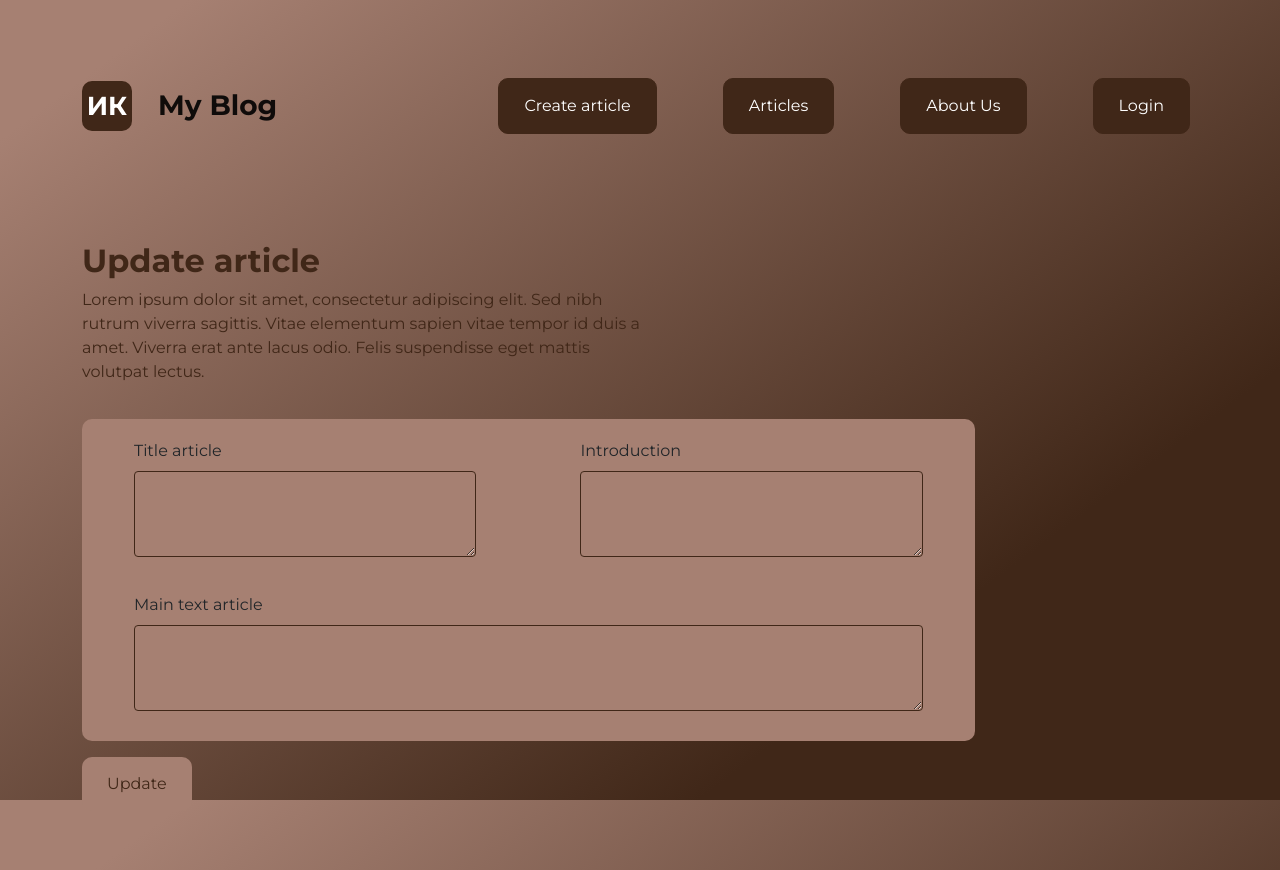
After one commit to Gerrux/micro-info-blog, a Flask app: page /articles/1/update in a window 1280 px wide. The commit adds this page. Run offline with Flask 2, Linux system fonts and the light colour scheme; data comes from the database, SQL or seed files in the repository; both versions use the stored data as it was after the commit.

Commit message:
add update and delete article

```diff
--- a/app.py
+++ b/app.py
@@ -42,6 +42,35 @@ def show_article(id):
     return render_template("each_article.html", article=article)
 
 
+@app.route('/articles/<int:id>/delete')
+def delete_article(id):
+    article = Article.query.get_or_404(id)
+
+    try:
+        db.session.delete(article)
+        db.session.commit()
+        return redirect('/articles')
+    except:
+        return "При удалении статьи произошла ошибка"
+
+
+@app.route('/articles/<int:id>/update', methods=["POST", "GET"])
+def update_article(id):
+    article = Article.query.get(id)
+    if request.method == "POST":
+        article.title = request.form['title']
+        article.intro = request.form['intro']
+        article.text_article = request.form['text_article']
+
+        try:
+            db.session.commit()
+            return redirect('/articles')
+        except:
+            return "При редактировании статьи произошла ошибка"
+    else:
+        return render_template("update_article.html", article=article)
+
+
 @app.route('/create-article', methods=['POST', 'GET'])
 def create_article():
     if request.method == 'POST':
@@ -61,7 +90,5 @@ def create_article():
         return render_template("create-article.html")
 
 
-
-
 if __name__ == '__main__':
     app.run()
--- a/templates/each_article.html
+++ b/templates/each_article.html
@@ -14,6 +14,10 @@
         <div class="container main-article">
             <p>{{ article.text_article }}</p>
         </div>
+    <div class="container">
+        <a href="/articles/{{ article.id }}/delete" class="btn btn-danger">Удалить</a>
+        <a href="/articles/{{ article.id }}/update" class="btn btn-success">Редактировать</a>
+    </div>
     </div>
 
 {% endblock %}
--- /dev/null
+++ b/templates/update_article.html
@@ -0,0 +1,40 @@
+{% extends "base.html" %}
+{% block head %}
+    <link rel="stylesheet" href="{{ url_for('static', filename='css/create-article.css') }}">
+{% endblock %}
+{% block title %}Редактирование статьи{% endblock %}
+{% block body %}
+    <div class="container intro-text">
+        <h2>Update article</h2>
+        <p>
+            Lorem ipsum dolor sit amet, consectetur adipiscing elit. Sed nibh rutrum viverra sagittis. Vitae elementum
+            sapien vitae tempor id duis a amet. Viverra erat ante lacus odio. Felis suspendisse eget mattis volutpat
+            lectus.
+        </p>
+    </div>
+
+    <form method="post">
+        <div class="container">
+            <div class="container form">
+                <div class="row">
+                    <div class="mb-3 col-sm">
+                        <label for="title" class="form-label">Title article</label>
+                        <textarea class="form-control" name="title" id="title" rows="3" value={{ article.title }}></textarea>
+                    </div>
+                    <div class="mb-3 col-sm">
+                        <label for="intro" class="form-label">Introduction</label>
+                        <textarea class="form-control" name="intro" id="intro" rows="3" value={{ article.intro }}></textarea>
+                    </div>
+                </div>
+                <div class="mb-3 main-text">
+                    <label for="text_article" class="form-label">Main text article</label>
+                    <textarea class="form-control" name="text_article" id="text_article" rows="3" value={{ article.text_article }}></textarea>
+                </div>
+            </div>
+            <div>
+                <input type='submit' value="Update" class="btn btn-primary btn-submit">
+            </div>
+        </div>
+    </form>
+
+{% endblock %}
```
Also changed, not shown: index.db.
